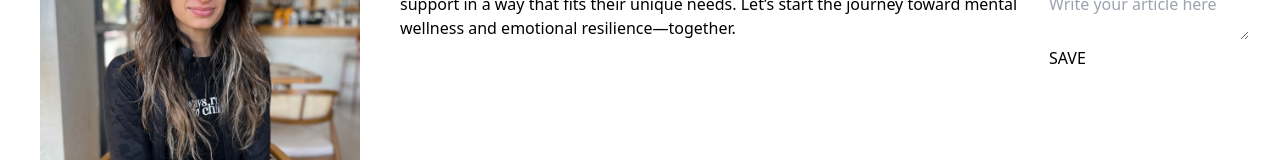
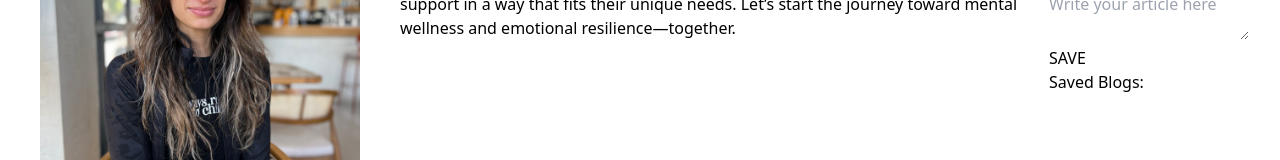
Before and after one commit to dianabombi/Psychologist, a React (Create React App) app in the folder client/: page / in a window 1280 px wide. Shown: the part 236-396 px from the top of the page. Built offline with nearby package versions, Linux system fonts and the light colour scheme.

Commit message:
blog inputs

```diff
--- a/client/src/components/blog.js
+++ b/client/src/components/blog.js
@@ -7,7 +7,7 @@ function Blog () {
     const [category, setCategory] = useState("");
     const [date, setDate] = useState("");
     const [content, setContent] = useState("");
-    const [savedData, setSavedData] = useState(null);
+    const [blogs, setBlogs] = useState([]);
 
     const handleSubmit = (e) => {
         e.preventDefault ();
@@ -15,9 +15,13 @@ function Blog () {
     };
 
     const handleSave = () => {
-        const data = { title, category, date, content };
-        console.log('Data saved:', data);
-        setSavedData(data);
+
+        const newBlog = { title, category, date, content };
+
+        setBlogs([...blogs, newBlog]);
+
+        console.log('Blog saved:', newBlog);
+
         setTitle('');
         setCategory('');
         setDate('');
@@ -67,20 +71,22 @@ function Blog () {
                     onChange={(e) => setContent(e.target.value)}
                     placeholder="Write your article here"
                 />
-                   <MyButton text="SAVE"/>
+                   <MyButton text="SAVE"  onClick={handleSave}/>
             </form>
 
-            {savedData && (
-                <div>
-                    <h3>Saved Data:</h3>
-                        <p><strong>Title:</strong> {savedData.title}</p>
-                        <p><strong>Category:</strong> {savedData.category}</p>
-                        <p><strong>Date:</strong> {savedData.date}</p>
-                        <p><strong>Content:</strong> {savedData.content}</p>
+            <div>
+            <h3>Saved Blogs:</h3>
+            {blogs.map ((blog, index) => (
+                <div key={index}>
+                    <p><strong>Title:</strong> {blog.title}</p>
+                    <p><strong>Category:</strong> {blog.category}</p>
+                    <p><strong>Date:</strong> {blog.date}</p>
+                    <p><strong>Content:</strong> {blog.content}</p>
                 </div>
-            )}
+            ))}
+            </div>
         </div>
-    )
+    );
 }
 
 export default Blog;
```
